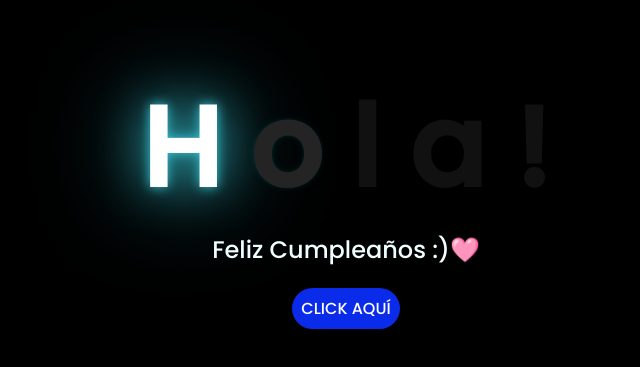
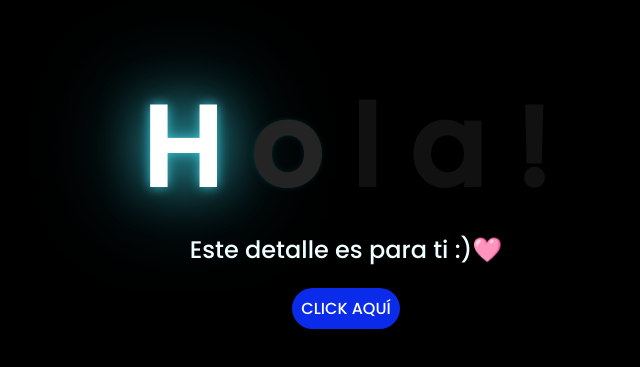
Before and after one commit to 1yxss/flowers, a plain HTML site: page index.html in a window 1280 px wide. Shown: the part 139-506 px from the top of the page, without its empty margins (302-942 px from the left). Drawn offline with Linux system fonts and the light colour scheme.

Commit message:
index.html

```diff
--- a/index.html
+++ b/index.html
@@ -19,7 +19,7 @@
         <span>!</span>
     </div>
     <div class="description">
-        <span>Feliz Cumpleaños :)🩷</span>
+        <span>Este detalle es para ti :)🩷</span>
     </div>
     <div class="button">
         <button class="botones">
```
